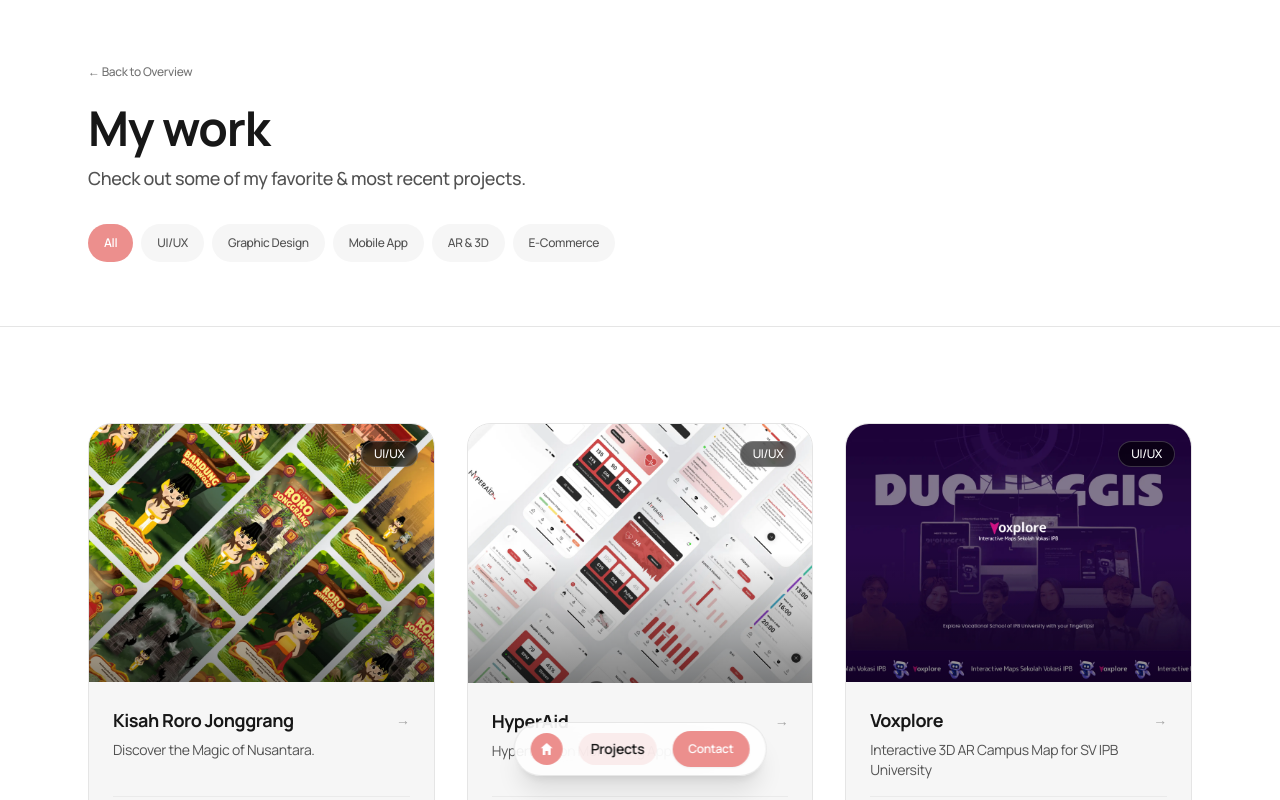
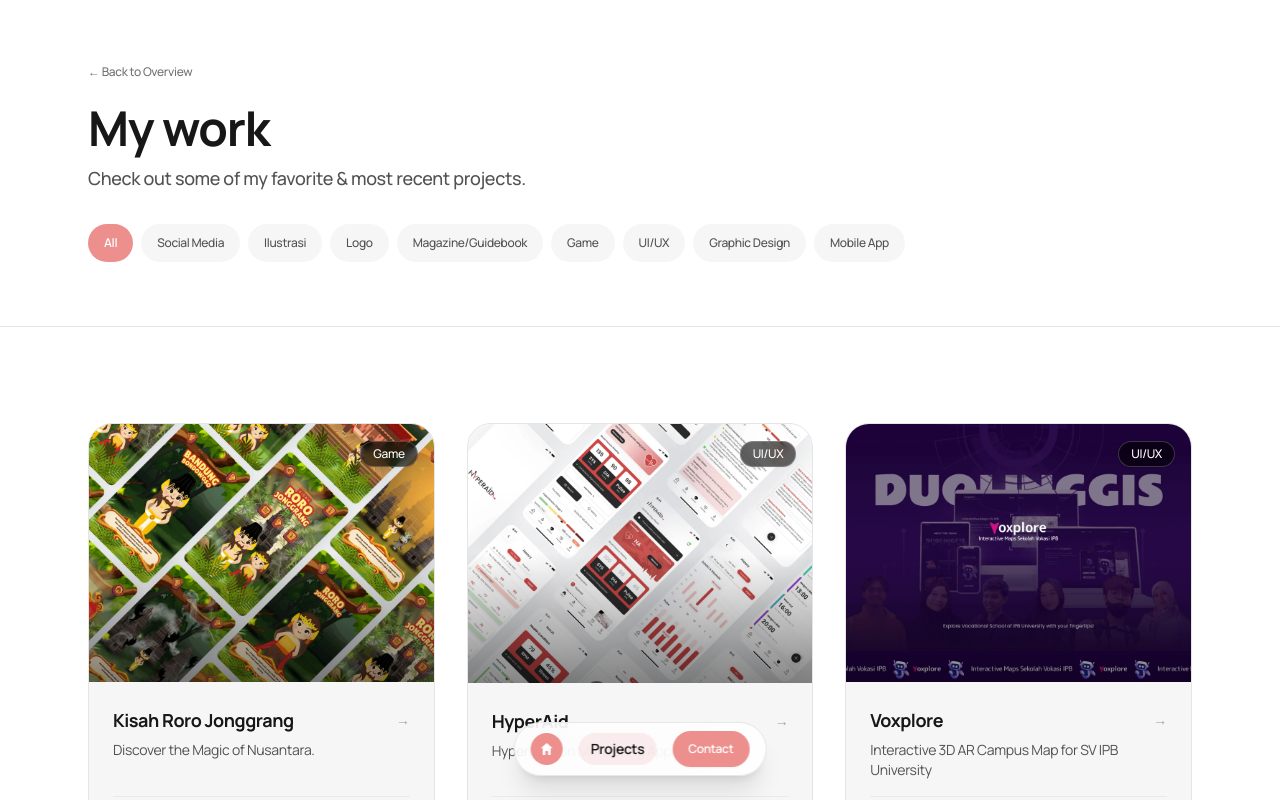
Before and after one commit to AugeusAune/auliaggr, a Nuxt app: page /projects in a window 1280 px wide. Shown: the top 800 px of the page. Built offline with nearby package versions, Linux system fonts and the light colour scheme; a web font is replaced by a local one.

Commit message:
feat(projects): add categories for social media, ilustrasi, logo, magazine/guidebook, and game

```diff
--- a/app/data/portfolio.ts
+++ b/app/data/portfolio.ts
@@ -57,7 +57,7 @@ export const projectsData: Project[] = [
     description:
       'An AR-based educational game that brings the Roro Jonggrang legend to life through interactive storytelling, gamified cultural learning, and immersive 3D elements.',
     client: 'IPB University',
-    category: 'UI/UX, App, Graphic Design',
+    category: 'Game, UI/UX, AR Design',
     date: 'Jun 23, 2025',
     externalUrl:
       'https://www.behance.net/gallery/244060707/RORO-JONGGRANG-AR-INTERACTIVE-FOLKLORE-LEARNING',
@@ -65,7 +65,7 @@ export const projectsData: Project[] = [
       'https://www.behance.net/gallery/244060707/RORO-JONGGRANG-AR-INTERACTIVE-FOLKLORE-LEARNING',
     prototypeUrl: 'https://www.figma.com/@auliaggr',
     coverImage: '/images/framer/rorojongrang.webp',
-    tags: ['Augmented Reality', 'Education', 'Mobile App', 'Gamification'],
+    tags: ['Game', 'Augmented Reality', 'Education', 'Mobile App', 'Gamification', 'Ilustrasi'],
   },
   {
     slug: 'hyperaid',
@@ -134,13 +134,13 @@ export const projectsData: Project[] = [
     description:
       'Streamlined online seat reservation and community management platform for esports hubs and internet cafes.',
     client: 'Gaming Hub',
-    category: 'UI/UX, Web & Mobile',
+    category: 'Game, UI/UX, Web & Mobile',
     date: '2024',
     externalUrl: 'https://www.behance.net/auliaggr',
     behanceUrl: 'https://www.behance.net/auliaggr',
     prototypeUrl: 'https://www.figma.com/@auliaggr',
     coverImage: '/images/framer/gamebuddy.webp',
-    tags: ['Booking', 'Esports', 'Platform'],
+    tags: ['Game', 'Esports', 'Booking', 'Platform'],
   },
   {
     slug: 'ndrey-kitchen',
@@ -179,13 +179,13 @@ export const projectsData: Project[] = [
     description:
       'A style discovery mobile application combining algorithmic curation with visual search for modern women fashion.',
     client: 'Fashion Retail',
-    category: 'UI/UX, Fashion App',
+    category: 'Logo, UI/UX, Fashion App',
     date: '2024',
     externalUrl: 'https://www.behance.net/auliaggr',
     behanceUrl: 'https://www.behance.net/auliaggr',
     prototypeUrl: 'https://www.figma.com/@auliaggr',
     coverImage: '/images/framer/dreeze_logo.webp',
-    tags: ['Fashion', 'Discovery'],
+    tags: ['Logo', 'Fashion', 'Discovery', 'UI/UX'],
   },
   {
     slug: 'mentalup',
@@ -269,12 +269,12 @@ export const projectsData: Project[] = [
     description:
       'A comprehensive branding identity kit including custom logo marks, typography pairings, packaging concepts, and product illustration guidelines.',
     client: 'Nuansart Studio',
-    category: 'Graphic Design, Branding',
+    category: 'Logo, Ilustrasi, Branding',
     date: '2024',
     externalUrl: 'https://www.behance.net/auliaggr',
     behanceUrl: 'https://www.behance.net/auliaggr',
     coverImage: '/images/framer/showcase_bg.webp',
-    tags: ['Graphic Design', 'Branding', 'Visual Identity', 'Packaging'],
+    tags: ['Logo', 'Ilustrasi', 'Branding', 'Visual Identity', 'Packaging'],
   },
   {
     slug: 'aiti-media-campaign',
@@ -283,12 +283,40 @@ export const projectsData: Project[] = [
     description:
       'Creative social media campaign visual kit designed to boost engagement and brand awareness across digital marketing channels.',
     client: 'Aiti Media',
-    category: 'Graphic Design, Marketing',
+    category: 'Social Media, Graphic Design',
     date: '2025',
     externalUrl: 'https://www.behance.net/auliaggr',
     behanceUrl: 'https://www.behance.net/auliaggr',
     coverImage: '/images/framer/clotie_hp.webp',
-    tags: ['Graphic Design', 'Social Media', 'Marketing', 'Editorial'],
+    tags: ['Social Media', 'Marketing', 'Editorial', 'Graphic Design'],
+  },
+  {
+    slug: 'astromorph-guidebook',
+    title: 'Astromorph Sikrab Guidebook',
+    subtitle: 'Event guide & editorial magazine design',
+    description:
+      'A comprehensive event guidebook and editorial magazine publication crafted for IPB University, featuring layout design, custom typography, and creative art direction.',
+    client: 'SV IPB University',
+    category: 'Magazine/Guidebook, Graphic Design',
+    date: '2024',
+    externalUrl: 'https://www.behance.net/auliaggr',
+    behanceUrl: 'https://www.behance.net/auliaggr',
+    coverImage: '/images/framer/astromoprh_sikrab.webp',
+    tags: ['Magazine/Guidebook', 'Editorial', 'Graphic Design', 'Ilustrasi'],
+  },
+  {
+    slug: 'sikrab-poster-illustration',
+    title: 'Sikrab Creative Poster & Illustration',
+    subtitle: 'Character illustration & promotional poster design',
+    description:
+      'Engaging visual character illustrations and promotional poster design with vibrant colors, custom graphic assets, and playful visual storytelling.',
+    client: 'Creative Campaign',
+    category: 'Ilustrasi, Graphic Design',
+    date: '2024',
+    externalUrl: 'https://www.behance.net/auliaggr',
+    behanceUrl: 'https://www.behance.net/auliaggr',
+    coverImage: '/images/framer/mentor_poster.webp',
+    tags: ['Ilustrasi', 'Graphic Design', 'Poster', 'Visual Art'],
   },
 ];
 
--- a/app/pages/projects/index.vue
+++ b/app/pages/projects/index.vue
@@ -1,4 +1,5 @@
 <script setup lang="ts">
+  import type { Project } from '../../types/portfolio';
   import { portfolioData } from '../../data/portfolio';
   import AppHeading from '../../components/atoms/AppHeading.vue';
   import ProjectCard from '../../components/molecules/ProjectCard.vue';
@@ -18,22 +19,70 @@
 
   const categories = computed(() => [
     'All',
+    'Social Media',
+    'Ilustrasi',
+    'Logo',
+    'Magazine/Guidebook',
+    'Game',
     'UI/UX',
     'Graphic Design',
     'Mobile App',
-    'AR & 3D',
-    'E-Commerce',
   ]);
+
+  const matchesCategory = (project: Project, categoryName: string): boolean => {
+    if (categoryName === 'All') return true;
+
+    const catLower = categoryName.toLowerCase();
+    const projectCategory = (project.category || '').toLowerCase();
+    const projectTags = (project.tags || []).map((t) => t.toLowerCase());
+
+    if (
+      projectCategory.includes(catLower) ||
+      projectTags.some((tag) => tag.includes(catLower))
+    ) {
+      return true;
+    }
+
+    if (catLower === 'ilustrasi' || catLower === 'illustration') {
+      return (
+        projectCategory.includes('ilustra') ||
+        projectCategory.includes('illustrat') ||
+        projectTags.some((t) => t.includes('illustrat') || t.includes('ilustra'))
+      );
+    }
+
+    if (catLower.includes('magazine') || catLower.includes('guidebook') || catLower.includes('magazie')) {
+      return (
+        projectCategory.includes('magazine') ||
+        projectCategory.includes('guidebook') ||
+        projectCategory.includes('editorial') ||
+        projectTags.some((t) => t.includes('magazine') || t.includes('guidebook') || t.includes('editorial'))
+      );
+    }
+
+    if (catLower === 'game') {
+      return (
+        projectCategory.includes('game') ||
+        projectTags.some((t) => t.includes('game') || t.includes('gamifi') || t.includes('esport'))
+      );
+    }
+
+    if (catLower === 'logo') {
+      return (
+        projectCategory.includes('logo') ||
+        projectTags.some((t) => t.includes('logo'))
+      );
+    }
+
+    return false;
+  };
 
   const filteredProjects = computed(() => {
     if (selectedCategory.value === 'All') {
       return portfolioData.projects;
     }
-    const query = selectedCategory.value.toLowerCase();
-    return portfolioData.projects.filter(
-      (p) =>
-        p.category.toLowerCase().includes(query) ||
-        p.tags?.some((tag) => tag.toLowerCase().includes(query)),
+    return portfolioData.projects.filter((p) =>
+      matchesCategory(p, selectedCategory.value)
     );
   });
 </script>
```
